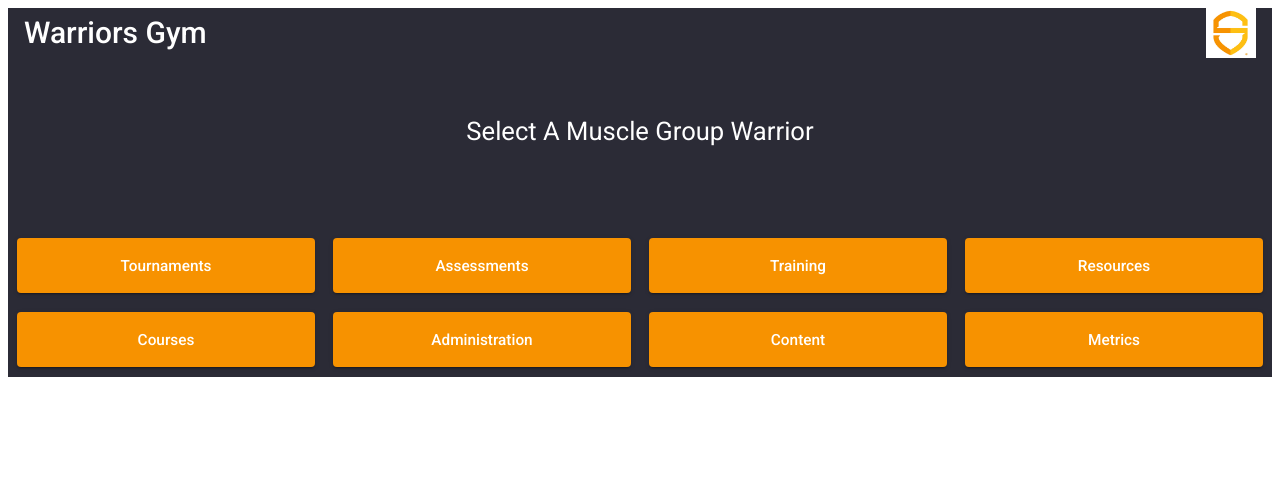
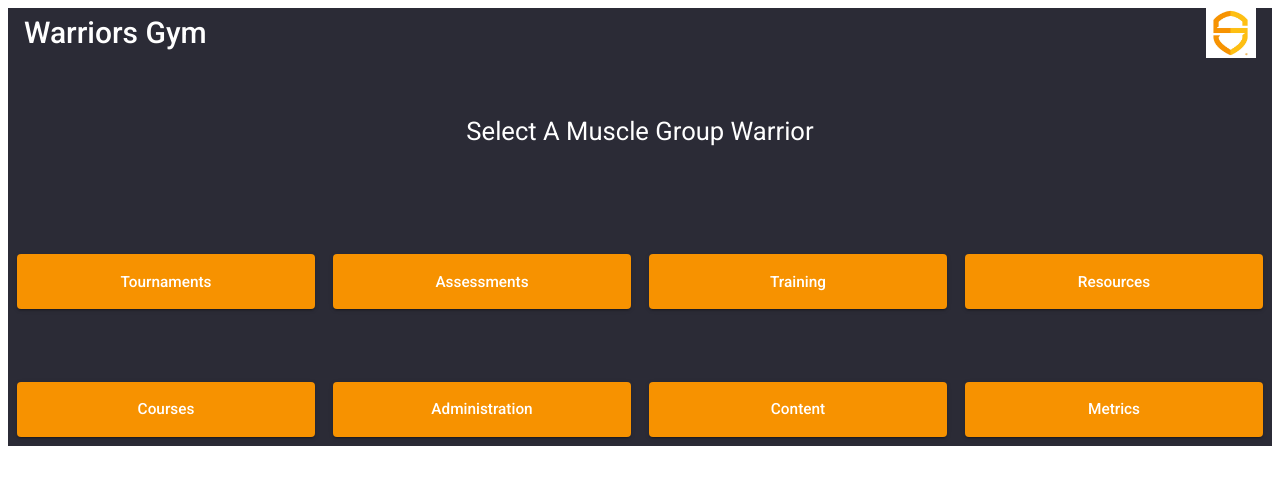
Before and after one commit to marcusjensen15/Warriors_Gym_Frontend, an Angular app: page /musclegroups in a window 1280 px wide. Shown: the top 484 px of the page. Built offline with nearby package versions, Linux system fonts and the light colour scheme.

Commit message:
adjust spacing within /musclegroups view

```diff
--- a/src/app/muscle-groups/muscle-groups.component.scss
+++ b/src/app/muscle-groups/muscle-groups.component.scss
@@ -16,7 +16,7 @@
 }
 
 .muscle-group-button-grid{
-  padding-top: 6%;
+  padding-top: 3%;
   display: grid;
   grid-template-columns: 25% 25% 25% 25%;
   margin-left: auto;
@@ -26,6 +26,7 @@
 .grid-item{
   padding: 3%;
   margin: 3%;
+  margin-top: 20%;
   font-size: 1.2vw;
   text-align: center;
   background-color: $scw-yellow-dark;
```
